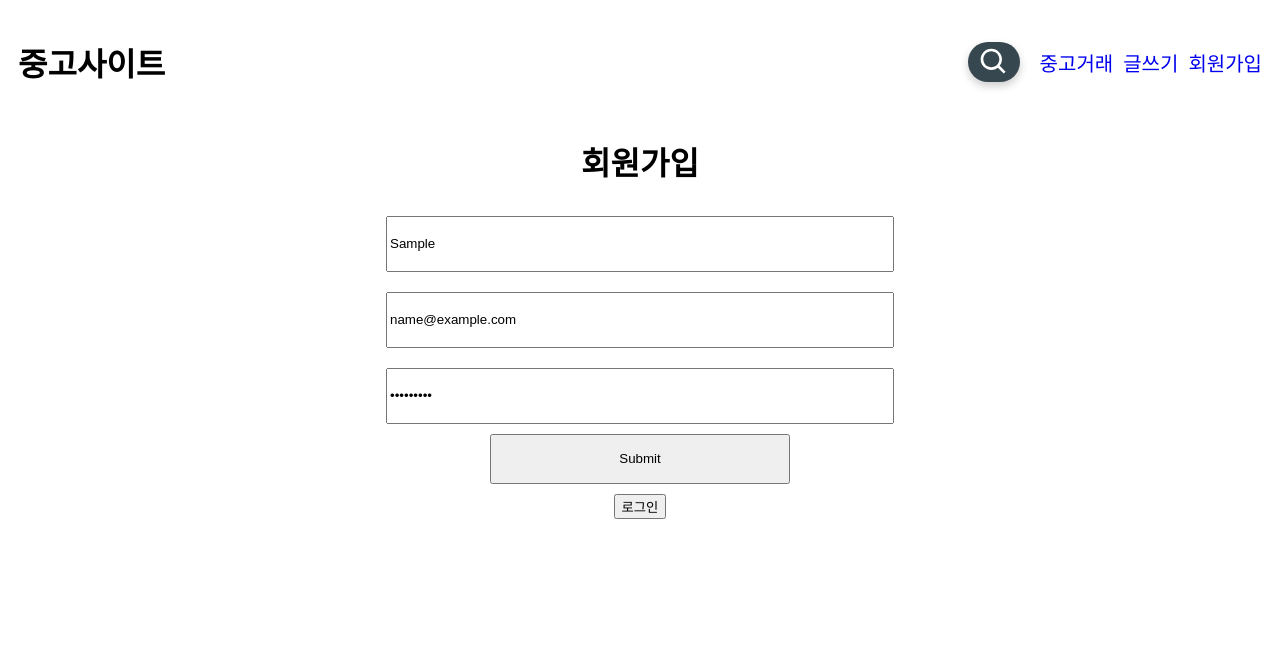
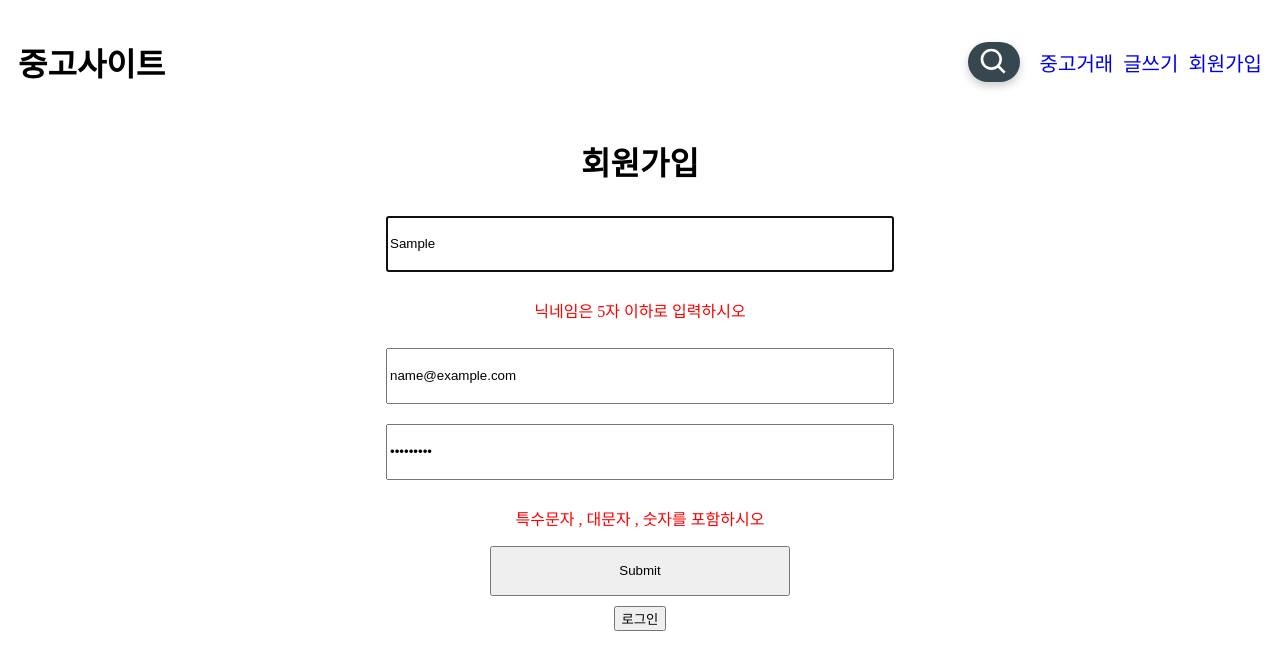
Before and after one commit to owen970517/owen_market, a React (Create React App) app: page /login in a window 1280 px wide. Both pictures are taken after typing "Sample", "name@example.com", "Sample123" into the empty fields and a click on the input 640 px from the left and 458 px from the top of the page. Shown: the top 670 px of the page. Built offline with nearby package versions, Linux system fonts and the light colour scheme; no server answers.

Commit message:
회원가입 시 유효성검사 추가

```diff
--- a/src/Components/auth/LoginForm.tsx
+++ b/src/Components/auth/LoginForm.tsx
@@ -19,7 +19,7 @@ const LoginForm = ({setLogin}:IProps) => {
     <Form onSubmit={handleSubmit(onLoginSubmit)}>
         <h1>로그인</h1>
         <Input {...register('mail' , {required :true })} type='email' placeholder="이메일"></Input>
-        <Input {...register('password' , {required :true , maxLength : 10})} type='password' placeholder="비밀번호"></Input>
+        <Input {...register('password' , {required :true , minLength : 6})} type='password' placeholder="비밀번호"></Input>
         <Btn type='submit'></Btn>
         <button type='button' onClick={() => setLogin((prev) => !prev)}>회원가입</button>
     </Form>
--- a/src/Components/auth/SignupForm.tsx
+++ b/src/Components/auth/SignupForm.tsx
@@ -6,7 +6,7 @@ import { IForm } from '../../type/InputForm';
 import { IProps } from '../../type/StateProps';
 
 const SignupForm = ({setLogin} :IProps) => {
-    const {register , handleSubmit  } = useForm<IForm>();
+    const {register , handleSubmit , formState : {errors} } = useForm<IForm>();
     const onSubmit:SubmitHandler<IForm> = async (props) => {
         await auth.createUserWithEmailAndPassword(props.mail,props.password).then((result) => {
              db.collection('user').doc(result?.user?.uid).set({
@@ -19,9 +19,29 @@ const SignupForm = ({setLogin} :IProps) => {
   return (
     <Form onSubmit={handleSubmit(onSubmit)}>
         <h1>회원가입</h1>
-        <Input {...register('name' , {required :true , maxLength : 10})} type='text' placeholder="닉네임"></Input>
-        <Input {...register('mail' , {required :true })} type='email' placeholder="이메일"></Input>
-        <Input {...register('password' , {required :true })} type='password' placeholder="비밀번호"></Input>
+        <Input {...register('name' , {required :true , maxLength : {
+            value : 5,
+            message : '닉네임은 5자 이하로 입력하시오'
+        }})} type='text' placeholder="닉네임"></Input>
+        {errors.name?.type==='required' && <p style={{color :'red'}}>닉네임을 설정하시오</p>}
+        {errors.name?.type==='maxLength' && <p style={{color : 'red'}}>{errors.name.message}</p>}
+        <Input {...register('mail' , {
+            required :true ,
+            pattern: {
+                value:
+                  /^[0-9a-zA-Z]([-_.]?[0-9a-zA-Z])*@[0-9a-zA-Z]([-_.]?[0-9a-zA-Z])*\.[a-zA-Z]{2,3}$/i,
+                message: '올바른 이메일 형식을 입력하시오',
+            }})} type='email' placeholder="이메일"></Input>
+            {errors.mail?.type === 'required' && <p style={{color :'red'}}>이메일을 입력하시오</p>}
+            {errors.mail?.type==='pattern' && <p style={{color : 'red'}}>{errors.mail.message}</p>}
+        <Input {...register('password' , {
+            required :true,
+            pattern: {
+                value: /^(?=.*[A-Z])(?=.*[!@#$%^*+=-])(?=.*[0-9]).{8,25}$/,
+                message: '특수문자 , 대문자 , 숫자를 포함하시오',
+            }})} type='password' placeholder="비밀번호"></Input>
+            {errors.password?.type==='required' && <p style={{color : 'red'}}>비밀번호를 입력하시오</p>}
+            {errors.password?.type==='pattern' && <p style={{color : 'red'}}>{errors.password.message}</p>}
         <Btn type='submit'></Btn>
     <button type='button' onClick={() => setLogin((prev) => !prev)}>로그인</button>
 </Form>
```
